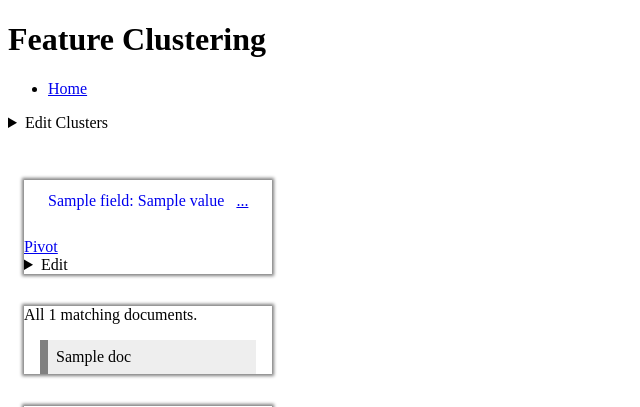
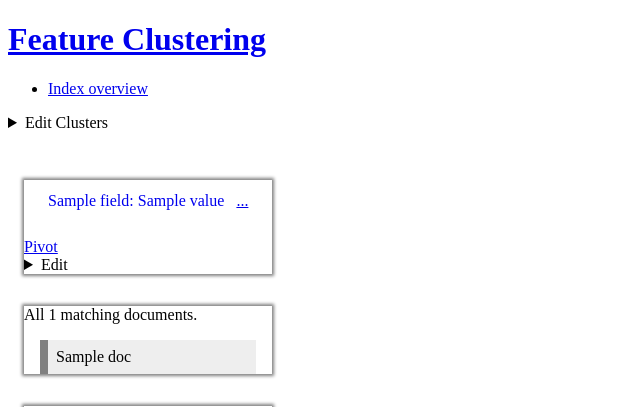
Before and after one commit to SamHames/hyperreal_mirror, a Python web app: template hyperreal/templates/index.html in a window 1280 px wide. Shown: the top 407 px of the page, without its empty margins (0-640 px from the left). Run offline with Jinja, Linux system fonts and the light colour scheme; the template is opened without the code that fills it: most values are stand-ins (such as "Sample title", 1, 10 or a date in 2020).

Commit message:
Small improvement to the navigation, to allow you to go back to the main page for the current index
FossilOrigin-Name: 8cf1301daad372ffc56bedd0af31f2f1362df513ddbf8249ec0460f06e66ac70

```diff
--- a/hyperreal/templates/base.html
+++ b/hyperreal/templates/base.html
@@ -63,10 +63,9 @@ img {
 
 <body class="with-sidebar" up-main>
     <header>
-        <h1>Feature Clustering</h1>
+        <h1><a href="/">Feature Clustering</a></h1>
         <nav>
         <ul>
-            <li><a href="/">Home</a></li>
         {% block nav %}
         {% endblock %}
         </ul>
--- a/hyperreal/templates/cluster.html
+++ b/hyperreal/templates/cluster.html
@@ -1,6 +1,8 @@
 {% extends "base.html" %}
 
 {% block title %}Cluster {{ cluster_id }}{% endblock %}
+
+{% block nav %}<li><a href="/index/{{ index_id }}">Index overview</a></li>{% endblock %}
 
 {% block content %}
 
--- a/hyperreal/templates/index.html
+++ b/hyperreal/templates/index.html
@@ -1,6 +1,8 @@
 {% extends "base.html" %}
 
 {% block title %}Feature Clustering{% endblock %}
+
+{% block nav %}<li><a href="/index/{{ index_id }}">Index overview</a></li>{% endblock %}
 
 {% block content %}
 <details>
```
